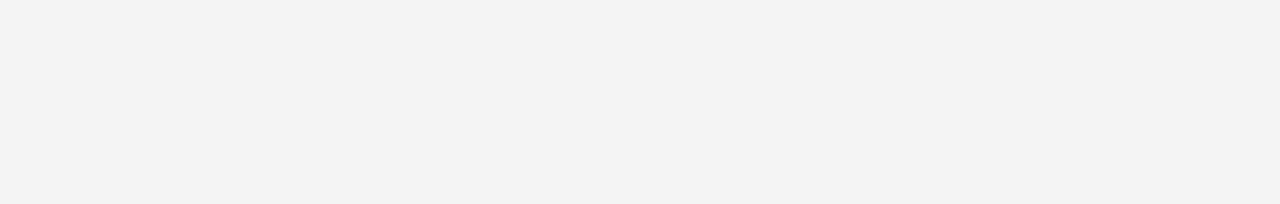
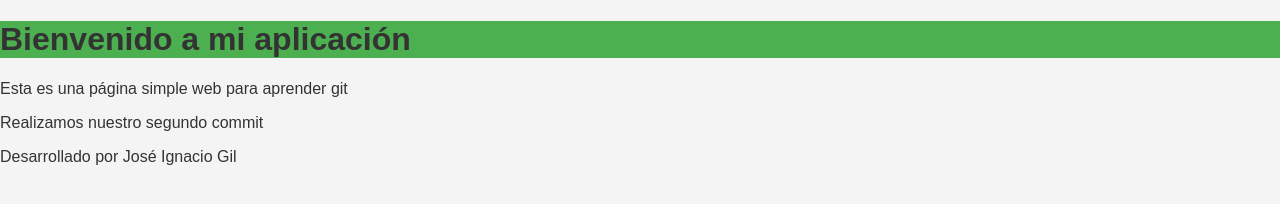
Before and after one commit to JoseG1012/fork, a plain HTML site: page index.html in a window 1280 px wide. Drawn offline with Linux system fonts and the light colour scheme.

Commit message:
Modificación de HTML Y CSS
Segundo comit

```diff
--- a/index.html
+++ b/index.html
@@ -6,3 +6,16 @@
 	<title>Mi aplicacion Web</title>
 	<link rel="stylesheet" href="style.css">
 </head>
+<body>
+	<header>
+		<h1>Bienvenido a mi aplicación</h1>
+	</header>
+	<section>
+		<p>Esta es una página simple web para aprender git</p>
+		<p>Realizamos nuestro segundo commit</p>
+	</section>
+	<footer>
+		Desarrollado por José Ignacio Gil</p>
+	</footer>
+</body>
+</html>
--- a/style.css
+++ b/style.css
@@ -5,3 +5,6 @@ body{
 	margin: 0;
 	padding: 0;
 }
+header{
+	background-color:#4CAF50;
+}
```
